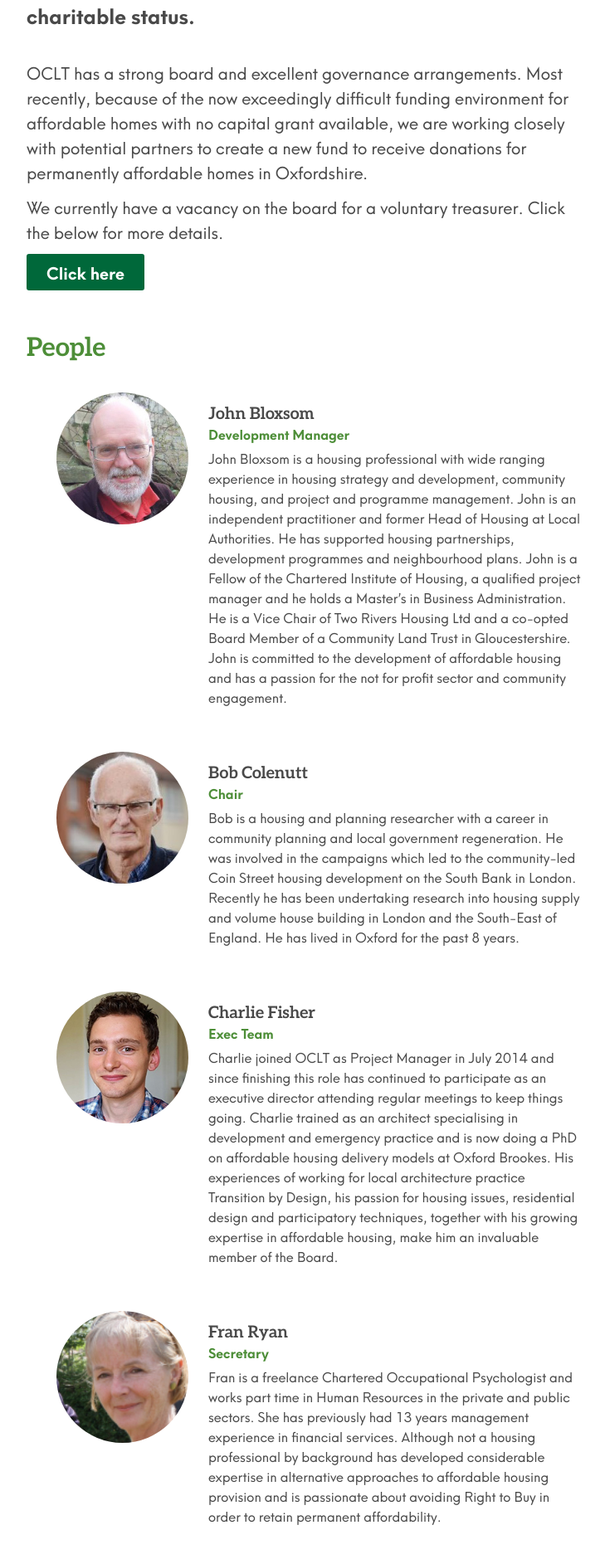
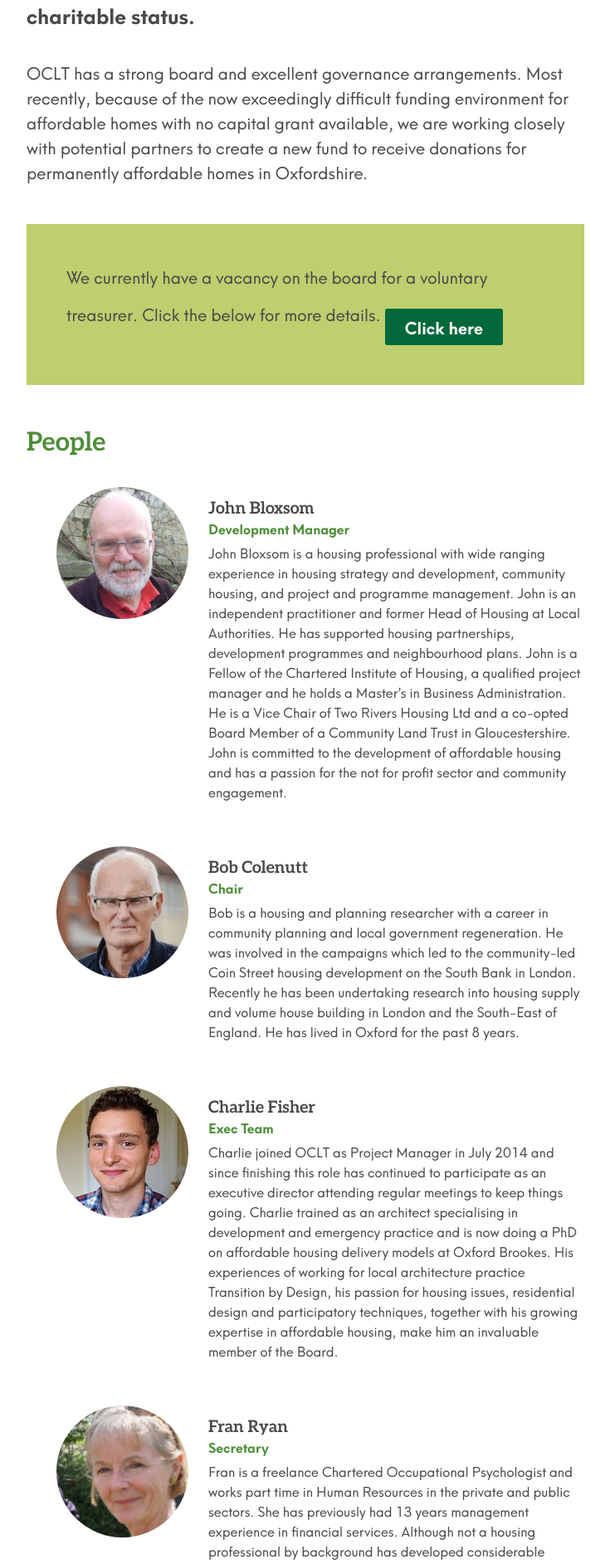
Before and after one commit to johnpuddephatt/oclt, a Jekyll site: the page built from _pages/about.md, in a window 1280 px wide. Shown: the part 683-2568 px from the top of the page at 83% size, without its empty margins (272-1007 px from the left). Built offline with Jekyll 4.4.1, drawn with Linux system fonts in a browser that asks for light colours.

Commit message:
Update from Forestry.io Charlie Fisher updated _pages/about.md

```diff
--- a/_pages/about.md
+++ b/_pages/about.md
@@ -9,8 +9,12 @@ We are a Community Benefit Society registered in 2006 and regulated by the Finan
 
 OCLT has a strong board and excellent governance arrangements. Most recently, because of the now exceedingly difficult funding environment for affordable homes with no capital grant available, we are working closely with potential partners to create a new fund to receive donations for permanently affordable homes in Oxfordshire.
 
+<div class="pullout-box">
+
 We currently have a vacancy on the board for a voluntary treasurer. Click the below for more details.
 
 {% include button.html link="http://oclt.org.uk/vacancy-treasurer-voluntary" text="Click here" %}
 
+</div>
+
 {% include people.html %}
```
